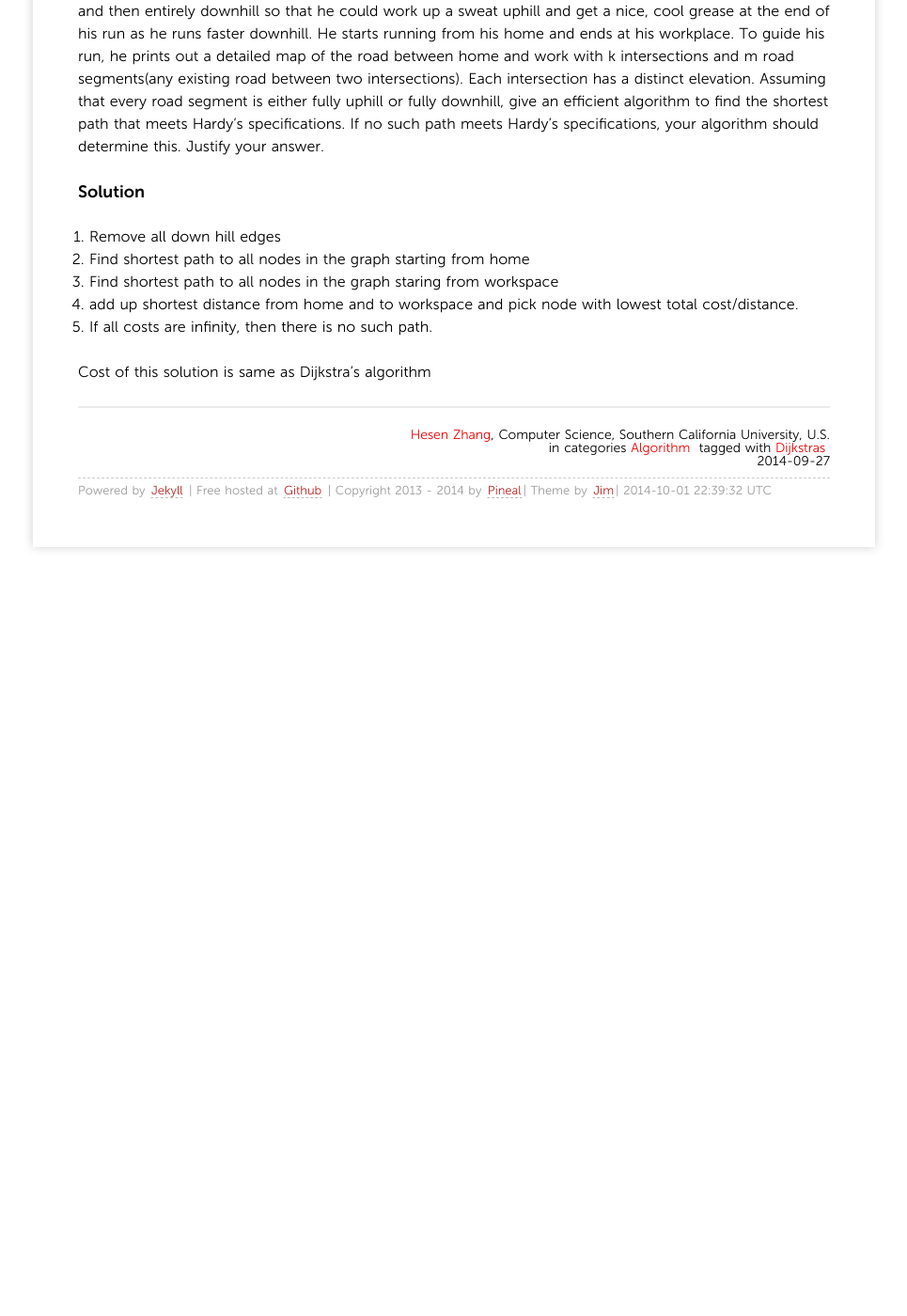
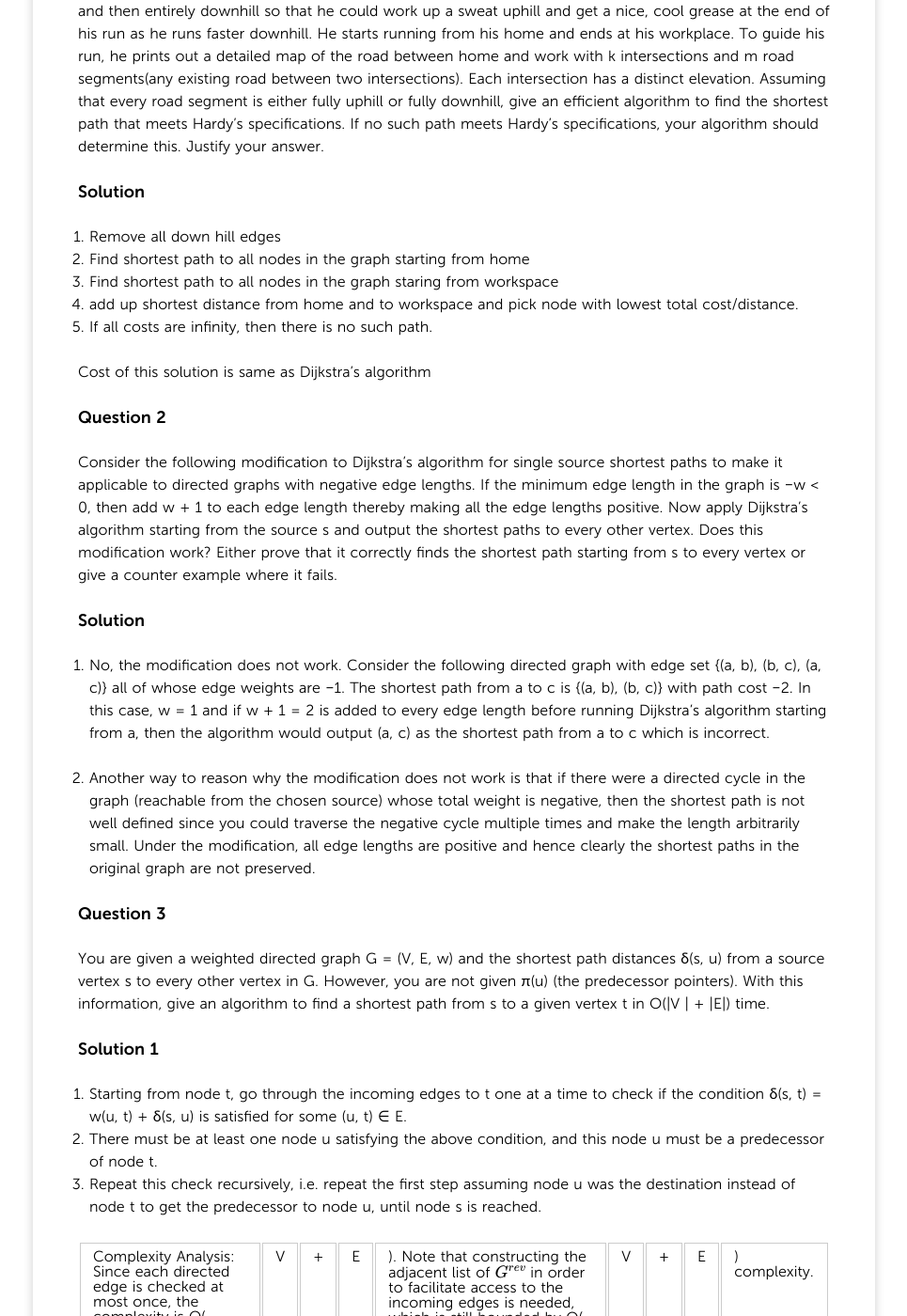
Before and after one commit to pineal/pineal.github.com, a Jekyll site: the page built from _posts/2014/2014-09-27-Dijkstra's-Shortest-Path-Algorithm.md, in a window 1280 px wide and 1400 px high, scrolled down 2624 px. Shown: the whole window at 94% size, without its empty margins (157-1122 px from the left). Built offline with Jekyll 4.4.1, drawn with Linux system fonts in a browser that asks for light colours; nearby versions of some CDN libraries; Markdown is read by kramdown in place of the engine named in the settings; formulas are drawn with MathJax 3; comment, search, counter and statistics services are not loaded; before the commit the page ends 3254 px from its top, so only the background shows below that; some of the changed text lies outside the part shown.

Commit message:
update dijkstra, create MST
Add questions to dijkstra, create minimum spanning tree

````diff
--- a/_posts/2014/2014-09-27-Dijkstra's-Shortest-Path-Algorithm.md
+++ b/_posts/2014/2014-09-27-Dijkstra's-Shortest-Path-Algorithm.md
@@ -79,7 +79,7 @@ m decreaseKey's
 |Dense Graph				| n^2lgn| n^2lgn | n^2    |
 
 ##Example
-###Question
+###Question 1
 Hardy decides to start running to work in SF city to get in shoe. He prefers a route that goes entirely uphill and then entirely downhill so that he could work up a sweat uphill and get a nice, cool grease at the end of his run as he runs faster downhill. He starts running from his home and ends at his workplace. To guide his run, he prints out a detailed map of the road between home and work with k intersections and m road segments(any existing road between two intersections). Each intersection has a distinct elevation. Assuming that every road segment is either fully uphill or fully downhill, give an efficient algorithm to find the shortest path that meets Hardy's specifications. If no such path meets Hardy's specifications, your algorithm should determine this. Justify your answer.
 
 ###Solution
@@ -90,3 +90,42 @@ Hardy decides to start running to work in SF city to get in shoe. He prefers a r
 5. If all costs are infinity, then there is no such path.
 
 Cost of this solution is same as Dijkstra's algorithm
+
+###Question 2
+Consider the following modification to Dijkstra’s algorithm for single source shortest paths to make it applicable to directed graphs with negative edge lengths. If the minimum edge length in the graph is −w < 0, then add w + 1 to each edge length thereby making all the edge lengths positive. Now apply Dijkstra’s algorithm starting from the source s and output the shortest paths to every other vertex. Does this modification work? Either prove that it correctly finds the shortest path starting from s to every vertex or give a counter example where it fails.
+
+###Solution
+1. No, the modification does not work. Consider the following directed graph with edge set {(a, b), (b, c), (a, c)} all of whose edge weights are −1. The shortest path from a to c is {(a, b), (b, c)} with path cost −2. In this case, w = 1 and if w + 1 = 2 is added to every edge length before running Dijkstra’s algorithm starting from a, then the algorithm would output (a, c) as the shortest path from a to c which is incorrect.
+
+2. Another way to reason why the modification does not work is that if there were a directed cycle in the graph (reachable from the chosen source) whose total weight is negative, then the shortest path is not well defined since you could traverse the negative cycle multiple times and make the length arbitrarily small. Under the modification, all edge lengths are positive and hence clearly the shortest paths in the original graph are not preserved.
+
+###	Question 3
+You are given a weighted directed graph G = (V, E, w) and the shortest path distances δ(s, u) from a source vertex s to every other vertex in G. However, you are not given π(u) (the predecessor pointers). With this information, give an algorithm to find a shortest path from s to a given vertex t in O(|V | + |E|) time.
+
+### Solution 1
+
+1. Starting from node t, go through the incoming edges to t one at a time to check if the condition δ(s, t) = w(u, t) + δ(s, u) is satisfied for some (u, t) ∈ E.
+2. There must be at least one node u satisfying the above condition, and this node u must be a predecessor of node t.
+3. Repeat this check recursively, i.e. repeat the first step assuming node u was the destination instead of node t to get the predecessor to node u, until node s is reached.
+
+Complexity Analysis: Since each directed edge is checked at most once, the complexity is O(|V | + |E|). Note that constructing the adjacent list of \\(G^{rev}\\) in order to facilitate access to the incoming edges is needed, which is still bounded by O(|V | + |E|) complexity.
+
+### Solution 2
+Run a modified version of Dijkstra’s algorithm without using the priority queue.
+```
+Set S = {s}
+While t ̸∈ S
+	For each node u satisfying u ̸∈ S, (v,u) ∈ E and v ∈ S, check if the condition δ(s,u) = w(v, u) + δ(s, v) is true.
+	If true, add u to S, and v is the predecessor of u.
+Endwhile
+```
+Complexity Analysis: Since each directed edge is checked at most once, the complexity is O(|V | + |E|).
+
+###Question 4
+We are given a directed graph G = (V, E) on which each edge (u, v) ∈ E has an associated value r(u, v), which is a real number in the range 0 ≤ r(u, v) ≤ 1 that represents the reliability of a communication channel from vertex u to vertex v. We interpret r(u, v) as the probability that the channel from u to v will not fail, and we assume that these probabilities are independent. Give an efficient algorithm to find the most reliable path between any two given vertices.
+
+1. Assign the edge weight w(u, v) = − log r(u, v) to each edge (u, v) ∈ E, with appropriate representation for edge weight of infinity.
+2. Run Dijkstra’s shortest path algorithm and return the path found from node s to node t as the path P∗.
+
+Since r(u,v) ∈ [0,1], all weights w(u,v) are non-negative and hence Dijkstra’s algorithm gives the
+correct shortest path, and thus also the most reliable path connecting node s to node t.
````
Also changed, not shown: _posts/2014/2014-09-30-Minumum-Spanning-Tree.md (added, +33 -0 lines).
